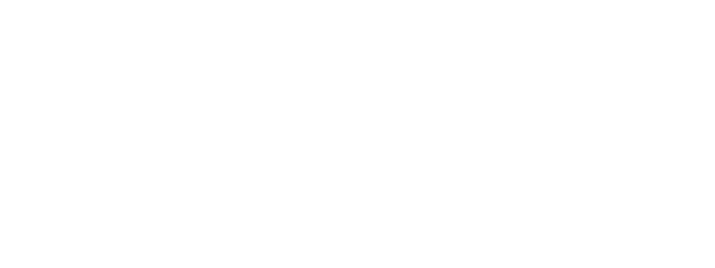
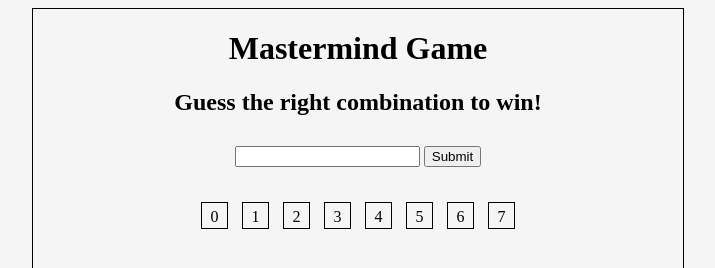
Before and after one commit to seyi91/mastermind, a plain HTML site: page index.html in a window 1280 px wide. Shown: the top 268 px of the page, without its empty margins (282-997 px from the left). Drawn offline with Linux system fonts and the light colour scheme.

Commit message:
add basic styles of game

```diff
--- /dev/null
+++ b/index.css
@@ -0,0 +1,28 @@
+body {
+    background-color: whitesmoke;
+    display: flex;
+    justify-content: center;
+}
+
+#game {
+    text-align: center;
+    height: 650px;
+    width: 650px;
+    border: 1px solid black;
+}
+
+form {
+    margin: 30px;
+
+}
+
+.num-card {
+    display: inline-flex;
+    height: 15px;
+    width: 15px;
+    padding: 5px;
+    margin: 5px;
+    border: 1px solid black;
+    text-align: center;
+    justify-content: center;
+}
--- a/index.html
+++ b/index.html
@@ -1,13 +1,38 @@
 <!DOCTYPE html>
 <html lang="en">
+
 <head>
     <meta charset="UTF-8">
     <meta http-equiv="X-UA-Compatible" content="IE=edge">
     <meta name="viewport" content="width=
     , initial-scale=1.0">
+    <link rel="stylesheet" href="index.css">
     <title>Mastermind Game</title>
 </head>
+
 <body>
+    <div id="game">
+        <h1>Mastermind Game</h1>
+        <h2>Guess the right combination to win!</h2>
 
+        <form>
+            <input id="user-guess">
+            <button id="submit">Submit</button>
+        </form>
+
+
+        <div>
+            <span class="num-card" id="0">0</span>
+            <span class="num-card" id="1">1</span>
+            <span class="num-card" id="2">2</span>
+            <span class="num-card" id="3">3</span>
+            <span class="num-card" id="4">4</span>
+            <span class="num-card" id="5">5</span>
+            <span class="num-card" id="6">6</span>
+            <span class="num-card" id="7">7</span>
+
+        </div>
+    </div>
 </body>
+
 </html>
```
